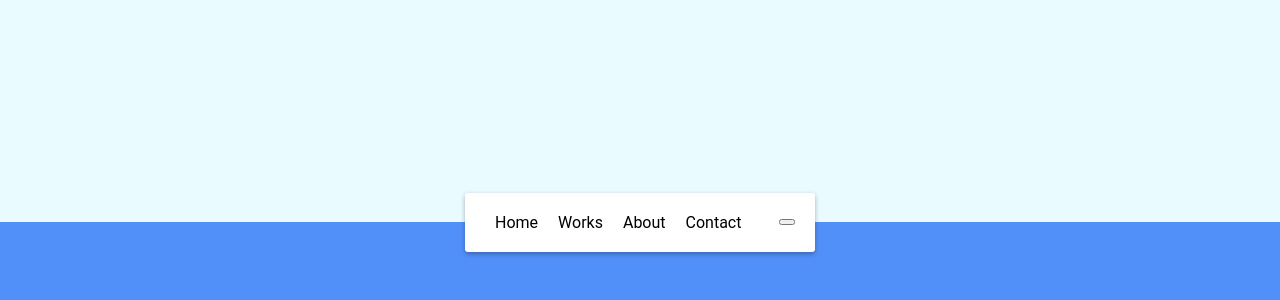
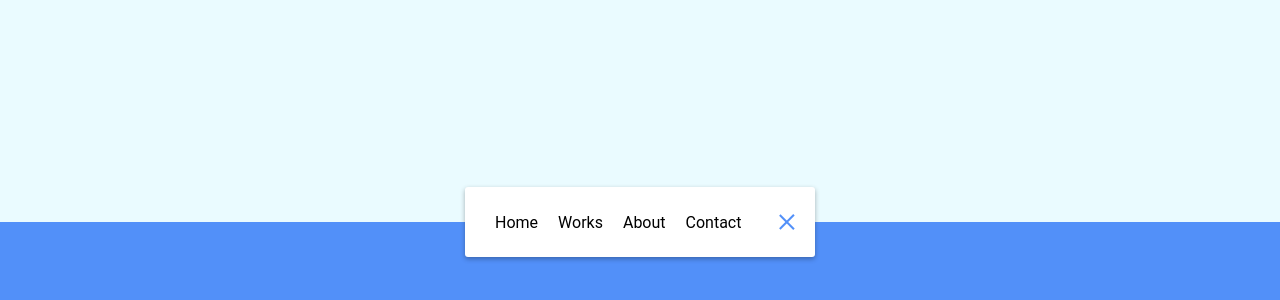
Before and after one commit to Roxana-L/animated-navigation, a plain HTML site: page index.html in a window 1280 px wide. Shown: the part 178-478 px from the top of the page. Drawn offline with Linux system fonts and the light colour scheme; a web font is replaced by a local one.

Commit message:
Update style.css
Style icon

```diff
--- a/style.css
+++ b/style.css
@@ -43,18 +43,58 @@ nav ul {
 nav.active ul {
   width: 100%;
 }
+
 nav ul li {
   transform: rotateY(0deg);
   opacity: 0;
-  transition: transform 0.6 linear, opacity 0.6s linear;
+  transition: transform 0.6s linear, opacity 0.6s linear;
 }
+
 nav.active ul li {
   opacity: 1;
   transform: rotateY(360deg);
 }
+
 nav ul a {
   position: relative;
   color: #000;
   text-decoration: none;
   margin: 0 10px;
 }
+
+.icon {
+  background-color: #fff;
+  border: 0;
+  cursor: pointer;
+  padding: 0;
+  position: relative;
+  height: 30px;
+  width: 30px;
+}
+
+.icon:focus {
+  outline: 0;
+}
+
+.icon .line {
+  background-color: #5290f9;
+  height: 2px;
+  width: 20px;
+  position: absolute;
+  top: 10px;
+  left: 5px;
+  transition: transform 0.6s linear;
+}
+
+.icon .line2 {
+  top: auto;
+  bottom: 10px;
+}
+
+nav.active .icon .line1 {
+  transform: rotate(-765deg) translateY(5.5px);
+}
+
+nav.active .icon .line2 {
+  transform: rotate(765deg) translateY(-5.5px);
+}
```
